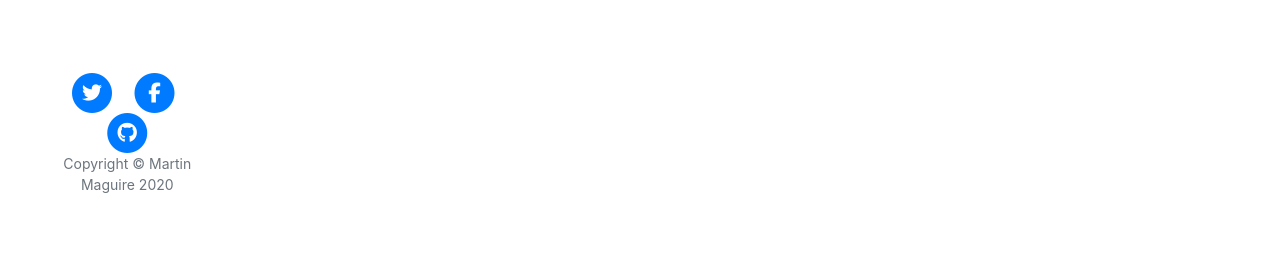
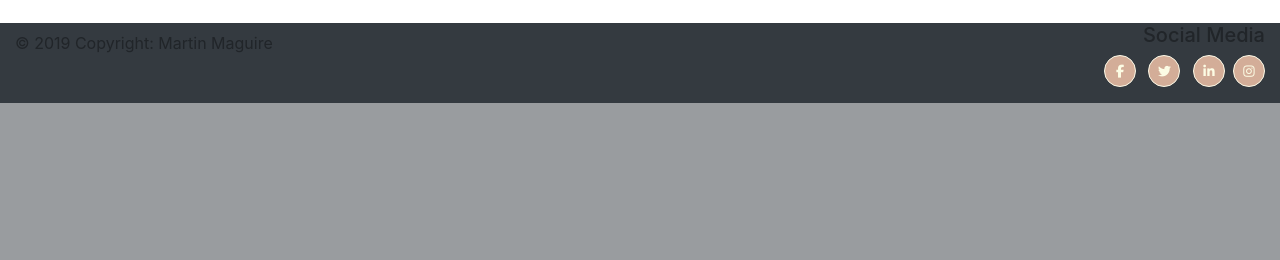
Before and after one commit to martinmaguire89/milestone-project-3, a Flask app: page / in a window 1280 px wide. Shown: the part 875-1135 px from the top of the page. After the commit the page ends 978 px from the top, so only its background shows below. Run offline with Flask 2, Linux system fonts and the light colour scheme; data that the repository does not hold is empty; some libraries are stand-ins or nearby versions; some web fonts are replaced.

Commit message:
added fixes to footer

```diff
--- a/static/css/style.css
+++ b/static/css/style.css
@@ -38,17 +38,11 @@ social-links {
     background: #ffc107;
 }
 
-footer {
-  padding: 50px 0 65px;
-}
-
-footer .list-inline {
-  margin: 0;
-  padding: 0;
-}
-
-footer .copyright {
-  font-size: 14px;
-  margin-bottom: 0;
-  text-align: center;
-}
+#footer {
+    width: 100%;
+    padding-right: 15px;
+    padding-left: 15px;
+    margin-right: auto;
+    margin-left: auto;
+    background-color: #343a40;
+ }
--- a/templates/base.html
+++ b/templates/base.html
@@ -36,40 +36,47 @@
 {% endblock %}
 
 <!-- Footer Links -->
-<footer>
-    <div class="container">
-      <div class="row">
-        <div class="col-lg-8 col-md-10 mx-auto">
-          <ul class="list-inline text-center">
-            <li class="list-inline-item">
-              <a href="#">
-                <span class="fa-stack fa-lg">
-                  <i class="fas fa-circle fa-stack-2x"></i>
-                  <i class="fab fa-twitter fa-stack-1x fa-inverse"></i>
-                </span>
+<footer class="container-fluid" id="footer">
+                <div id="footer-details" class="row">
+                    <div class="col-sm-8 ">
+                        <h5 class="uppercase general-sub ">   </h5>
+                            <p class="inline-block ">
+                                © 2019 Copyright: Martin Maguire
+                            </p>
+                    </div>
+                    <div class="col-sm-4 text-md-right ">
+
+                        <h5 class="uppercase general-sub">Social Media</h5>
+                        <ul class="list-inline social-links ">
+                            <li class="list-inline-item ">
+                                <a target="_blank " href="https://www.facebook.com/martin.maguire.714 ">
+                                <i class="fa fa-facebook " aria-hidden="true "></i>
+                                <span class="sr-only ">Facebook</span>
                             </a>
                             </li>
-            <li class="list-inline-item">
-              <a href="#">
-                <span class="fa-stack fa-lg">
-                  <i class="fas fa-circle fa-stack-2x"></i>
-                  <i class="fab fa-facebook-f fa-stack-1x fa-inverse"></i>
-                </span>
+                            <li class="list-inline-item ">
+                                <a target="_blank " href="https://twitter.com/MartyMaguire89">
+                                <i class="fa fa-twitter " aria-hidden="true "></i>
+                                <span class="sr-only ">Twitter</span>
                             </a>
                             </li>
-            <li class="list-inline-item">
-              <a href="#">
-                <span class="fa-stack fa-lg">
-                  <i class="fas fa-circle fa-stack-2x"></i>
-                  <i class="fab fa-github fa-stack-1x fa-inverse"></i>
-                </span>
+                            <li class="list-inline-item ">
+                                <a target="_blank " href="https://www.linkedin.com/in/martin-maguire-3a0a94186/ ">
+                                <i class="fa fa-linkedin " aria-hidden="true "></i>
+                                <span class="sr-only ">LinkedIn</span>
+                            </a>
+                                <li class="list-inline-item ">
+                                    <a target="_blank " href="https://www.instagram.com/martym4889/ ">
+                                <i class="fa fa-instagram " aria-hidden="true "></i>
+                                <span class="sr-only ">Instagram</span>
                             </a>
                                 </li>
+
                         </ul>
-          <p class="copyright text-muted">Copyright &copy; Martin Maguire 2020</p>
                     </div>
                 </div>
-    </div>
+
+
             </footer>
 
 <!-- Footer Links -->
--- a/templates/fighters.html
+++ b/templates/fighters.html
@@ -40,4 +40,8 @@
             </div>
         </div>
         {% endfor %}
+    </div>
+
+</div>
+
 {% endblock %}
```
Lines whose indentation alone changed are shown as unchanged.
